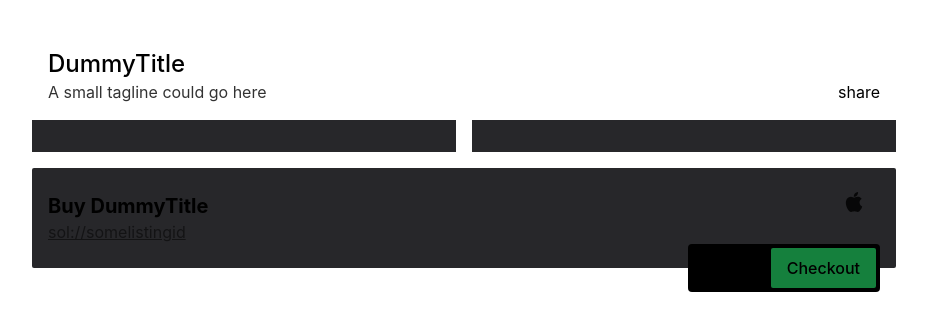
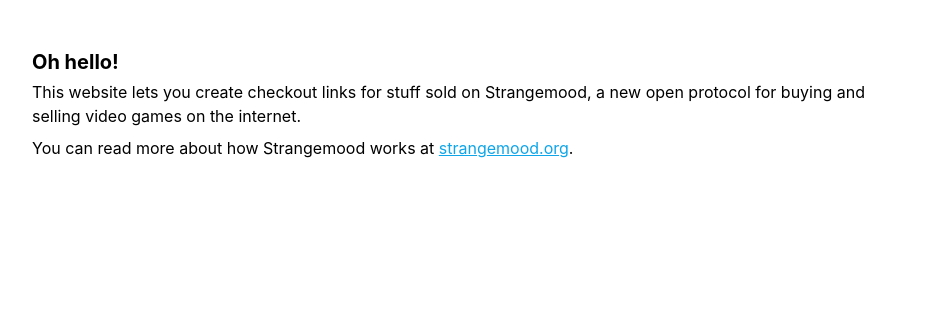
Before and after one commit to strangemoodfoundation/checkout, a Next.js app: page / in a window 1280 px wide. Shown: the top 330 px of the page, without its empty margins (176-1103 px from the left). Built offline with nearby package versions, Linux system fonts and the light colour scheme.

Commit message:
update main page

```diff
--- a/pages/index.tsx
+++ b/pages/index.tsx
@@ -3,47 +3,22 @@
 
 export default function Checkout() {
   return (
-    <div className="h-full w-full flex flex-col p-4 items-center pt-12 max-w-4xl m-auto">
-      <div className="flex flex-row w-full items-end pb-4 px-4">
-        <div className="w-full flex flex-col">
-          <h1 className="text-2xl font-medium ">DummyTitle</h1>
-          <p className="opacity-80">A small tagline could go here</p>
-        </div>
-        <div className="">share</div>
-      </div>
-      <div className="flex flex-row w-full pb-4">
-        <div className="flex flex-col pr-4 flex-1 w-full">
-          <div className="bg-gray-800 h-full w-full h-64 p-4"></div>
-        </div>
-        <div className="flex flex-col flex-1 w-full">
-          <div className="bg-gray-800 h-full w-full h-64 p-4"></div>
-        </div>
-      </div>
+    <div className="h-full w-full flex flex-col p-4 pt-12 max-w-4xl m-auto">
+      <h1 className="text-xl font-bold mb-1">Oh hello!</h1>
 
-      <div className="relative bg-gray-800 flex flex-row justify-between items-center p-4 w-full rounded-sm">
-        <div className="mr-4 flex flex-col">
-          <div className="font-bold text-xl">Buy DummyTitle</div>
-          <a
-            className="opacity-50 underline"
-            href={`https://explorer.strangemood.com/address/somelistingid`}
-          >
-            {`sol://somelistingid`}
-          </a>
-        </div>
-        <div>
-          <div className="flex justify-end pr-4">
-            <AppleSVG className="h-5 opacity-80 top-2 relative" />
-          </div>
-          <div className="relative flex rounded justify-center flex-row items-center top-10 bg-black pl-4 pr-1 py-1">
-            <div className="mr-4 text-sm font-mono opacity-80">
-              <div>$59.99</div>
-            </div>
-            <button className="flex px-4 py-2 transition-all bg-green-700 hover:bg-green-500 rounded-sm font-medium">
-              Checkout
-            </button>
-          </div>
-        </div>
-      </div>
+      <p className="mb-2">
+        This website lets you create checkout links for stuff sold on
+        Strangemood, a new open protocol for buying and selling video games on
+        the internet.
+      </p>
+
+      <p>
+        You can read more about how Strangemood works at{" "}
+        <a className="underline text-blue-500" href="https://strangemood.org">
+          strangemood.org
+        </a>
+        .
+      </p>
     </div>
   );
 }
```
